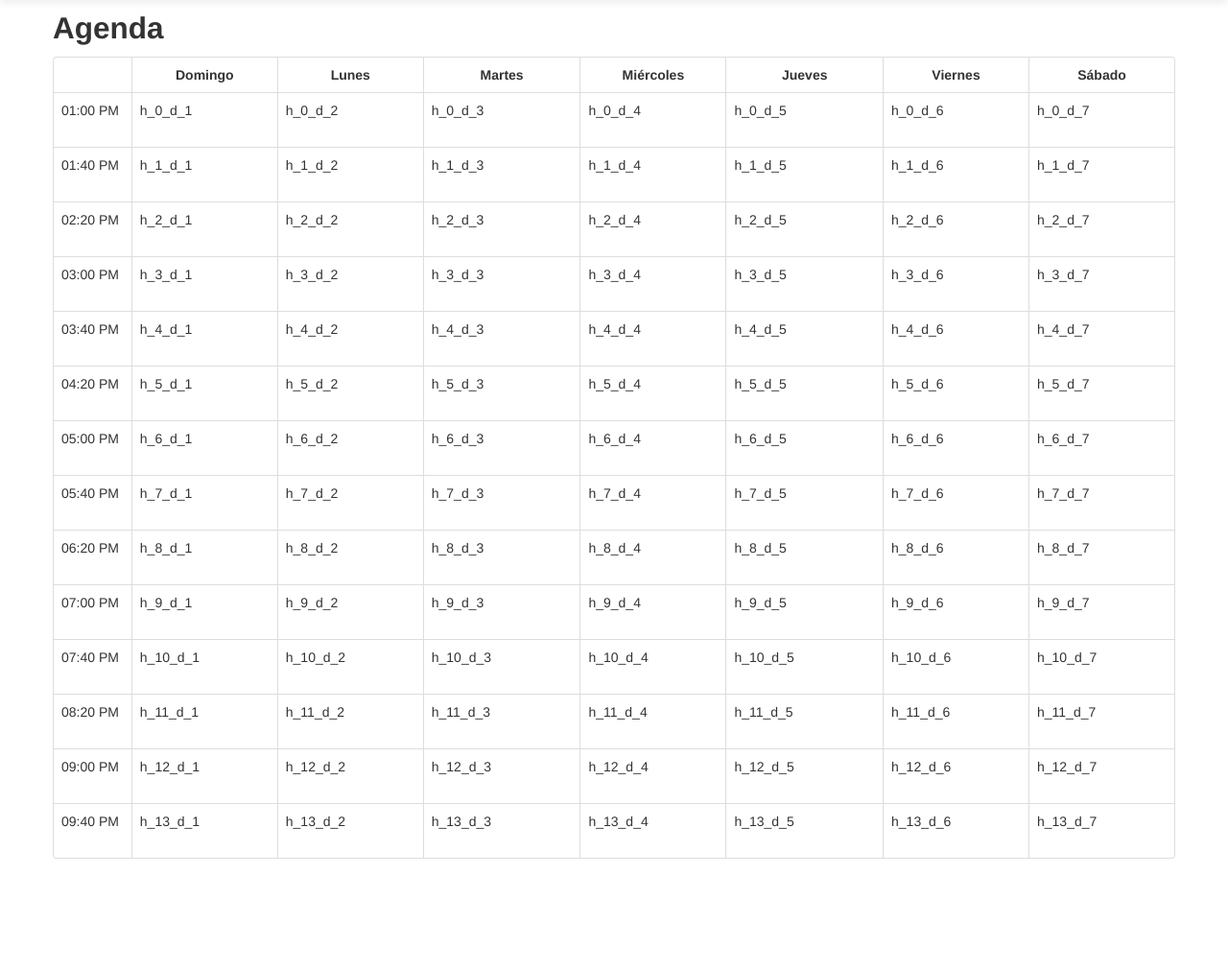
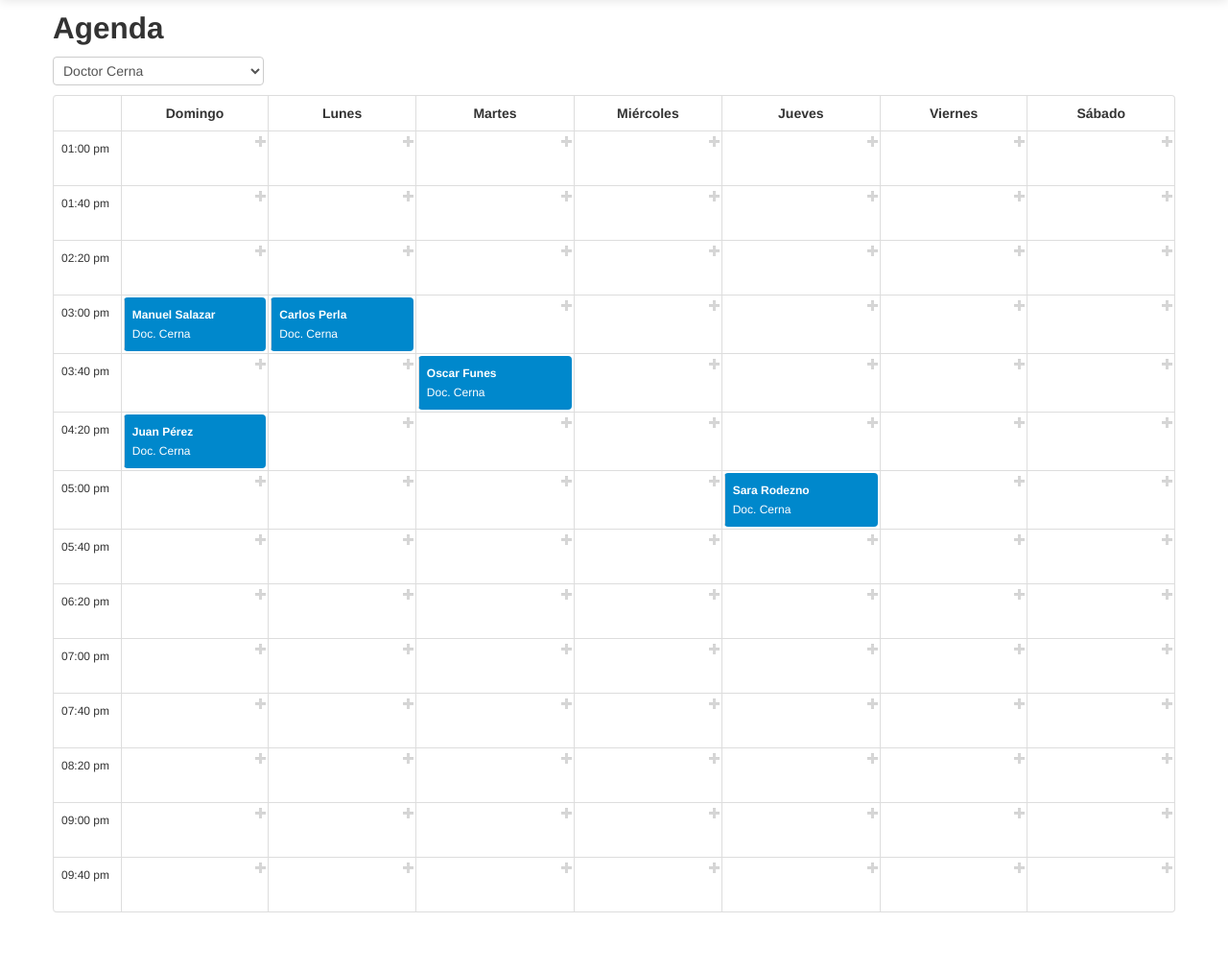
Before and after one commit to G3rcar/Consultorio, a PHP site: page /agenda.php in a window 1280 px wide. Shown: the part 41-1052 px from the top of the page at 96% size. Before the commit the page ends 936 px from the top, so only its background shows below. Run offline with PHP 8.4, Linux system fonts and the light colour scheme; a user stored in the database is signed in; some libraries are stand-ins or nearby versions.

Commit message:
Cambios realizados: departamentos.php cambié el icono de borrar y de editar agenda.php agregué funcionalidades para la agenda en JS agenda.js tiene el objeto que consultará e insertará los eventos (citas) objetos-comunes.js tiene un objeto principal llamado main con métodos comunes agenda.css lo adapté a lo que necesitaba encabezado.php le quité las referencias hacia agenda.css que no necesitaba

```diff
--- a/agenda.php
+++ b/agenda.php
@@ -13,18 +13,46 @@ $hora_fin = 1379887200;
 include("res/partes/encabezado.php");
 
 ?>
+	<link href="res/css/agenda.css" rel="stylesheet" />
+	<style type="text/css">
+		.headGrid {
+			background-color: #33b5e5;
+		}
+		.headGrid th{
+			color: #FFF;
+		}
+	</style>
+
+	<script type="text/javascript" src="libs/js/custom/agenda.js"></script>
+	<script type="text/javascript" src="libs/js/jquery-ui-1.10.3.custom.js"></script>
+	<script type="text/javascript">
+
+		$(document).ready(function(){
+			mainAgenda.crearEvento(1,'h_5_d_1','Juan P&eacute;rez','Doc. Cerna');
+			mainAgenda.crearEvento(2,'h_3_d_1','Manuel Salazar','Doc. Cerna');
+			mainAgenda.crearEvento(3,'h_3_d_2','Carlos Perla','Doc. Cerna');
+			mainAgenda.crearEvento(4,'h_4_d_3','Oscar Funes','Doc. Cerna');
+			mainAgenda.crearEvento(5,'h_6_d_5','Sara Rodezno','Doc. Cerna');
+		});
+
+	</script>
+
 
 
 	<h2>Agenda</h2>
+	<select>
+		<option>Doctor Cerna</option>
+		<option>Doctor Alvarado</option>
+	</select>
 
 
 		<!-- Agenda -->
 
 
-		<table class="calendar table table-bordered">
+		<table class="calendar table table-bordered table-fixed-header">
 		    <thead>
 		        <tr>
-		            <th width="7%">&nbsp;</th>
+		            <th width="6%">&nbsp;</th>
 		            <th width="13%">Domingo</th>
 		            <th width="13%">Lunes</th>
 		            <th width="14%">Martes</th>
@@ -42,10 +70,11 @@ $hora_contador=$hora_inicio;
 $finalizado=false;
 $ho=0;
 while($finalizado==false){
-	$hora = date("h:i A",$hora_contador);
-	echo "<tr> <td>{$hora}</td>";
+	$hora = date("h:i a",$hora_contador);
+	echo "<tr> <td class='horas'>{$hora}</td>";
 	for($i=1;$i<=7;$i++){
-		echo "<td class='no-events'> <div id='h_{$ho}_d_{$i}'>h_{$ho}_d_{$i}</td>";
+		echo "<td class='events'> <div id='h_{$ho}_d_{$i}'>
+			<span class='out-button'> <a href='#' title='Agregar'><i class='icon-plus'></i> </a> </span> </div> </td>";
 	}
 	echo "</tr>";
 
--- a/departamentos.php
+++ b/departamentos.php
@@ -50,7 +50,7 @@ include("res/partes/encabezado.php");
 					<ul class="nav nav-list">
 						<li class="nav-header">Opciones</li>
 						<li><a id="lnkAgregar" href="#"><i class="icon-plus"></i> Agregar</a></li>
-						<li><a id="lnkBorrar" href="#"><i class="icon-trash"></i> Borrar</a></li>
+						<li><a id="lnkBorrar" href="#"><i class="icon-remove"></i> Borrar</a></li>
 
 						<li class="nav-header">Otros</li>
 						<li class="active"><a href="#">Departamentos</a></li>
--- /dev/null
+++ b/libs/js/custom/agenda.js
@@ -0,0 +1,22 @@
+var mainAgenda = {
+
+	obtenerEvento:function(id,paciente,doctor){
+		return '<table class="has-events" height="100%" width="100%"><tr><td><div id="evento_'+id+'" p:id="'+id+'" class="has-events row-fluid practice">'+
+		'<span class="title">'+paciente+'</span>'+
+		'<span class="lecturer">'+doctor+'</span> '+
+		'<span class="buttons">'+
+			'<button class="btn btn-primary btn-hover" title="Editar"><i class="icon-edit icon-white"></i></button>'+
+			'<button class="btn btn-primary btn-hover" title="Cancelar"><i class="icon-remove icon-white"></i></button>'+
+		'</span> '+
+		'</div></td></tr></table>';
+	},
+
+	crearEvento:function(id,idObj,paciente,doctor){
+		var _t = this;
+		if(main.gO(idObj)){
+			main.gO(idObj).innerHTML = _t.obtenerEvento(1,paciente,doctor);
+		}
+	}
+
+
+}
--- a/libs/js/custom/objetos-comunes.js
+++ b/libs/js/custom/objetos-comunes.js
@@ -48,3 +48,9 @@ var gridCheck = {
 	}
 
 }
+
+
+
+var main = {
+	gO:function(id){ return document.getElementById(id); }
+}
--- a/res/css/agenda.css
+++ b/res/css/agenda.css
@@ -1,4 +1,4 @@
-		table.calendar {
+table.calendar {
     margin-bottom: 0;
 }
 
@@ -7,55 +7,98 @@ table.calendar > thead > tr > th {
 }
 
 table.calendar > tbody > tr > td {
-    height: 20px;
+    height: 40px;
+}
+
+table.calendar > tbody > tr > td.events {
+    padding: 2px;
+    position: relative;
+}
+
+table.calendar > tbody > tr > td.horas {
+    font-size: 12px;
 }
 
 table.calendar > tbody > tr > td > div {
-    //padding: 8px;
-    height: 40px;
+    padding: 2px;
     overflow: hidden;
     display: inline-block;
     vertical-align: middle;
     float: left;
 }
 
-table.calendar > tbody > tr > td.has-events {
+table.calendar > tbody > tr > td > div {
     color: white;
-    cursor: pointer;
     padding: 0;
     border-radius: 4px;
+    width: 100%;
 }
 
-table.calendar > tbody > tr > td.has-events > div {
+table.calendar > tbody > tr > td > div > table.has-events {
+    position: relative;
     background-color: #08C;
     border-left: 1px solid white;
+    cursor: pointer;
+    height: 100%;
+    width: 100%;
+    display: table;
+    transition: all 1s;
 }
 
-table.calendar > tbody > tr > td.has-events > div:first-child {
+table.calendar > tbody > tr > td > div > table.has-events .buttons {
+    display: inline-block;
+    position: absolute;
+    top: 0;
+    right: 0;
+    color: #000;
+    padding: 0;
+    visibility: hidden;
+    border-radius: 0 0 0 3px;
+    overflow: hidden;
+    opacity: 0.8;
+    transition: all 0.5s;
+}
+
+table.calendar > tbody > tr > td > div > table.has-events:hover .buttons,
+table.calendar > tbody > tr > td > div > table.has-events:focus .buttons{
+    visibility: visible;
+}
+
+table.calendar > tbody > tr > td > div > table.has-events .buttons:hover{
+    opacity: 1;
+    box-shadow: 0 0 15px #000000;
+}
+
+table.calendar > tbody > tr > td > div > table.has-events:hover {
+    background-color: #099CE6;
+}
+
+table.calendar > tbody > tr > td > div > div:first-child {
     border-left: 0;
     margin-left: 1px;
 }
 
-table.calendar > tbody > tr > td.has-events > div.practice {
+table.calendar > tbody > tr > td > div > div.practice {
     opacity: 0.7;
 }
-table.calendar > tbody > tr > td.conflicts > div > span.title {
+table.calendar > tbody > tr > td > td.conflicts > div > span.title {
     //color: red;
 }
-table.calendar > tbody > tr > td.max-conflicts > div {
+table.calendar > tbody > tr > td > td.max-conflicts > div {
     background-color: red;
     color: white;
 }
 
-table.calendar > tbody > tr > td.has-events > div > span {
+table.calendar > tbody > tr > td > div > table.has-events span {
     display: block;
-    text-align: center;
+    text-align: left;
+    font-size: 12px;
 }
-table.calendar > tbody > tr > td.has-events > div > span a {
+table.calendar > tbody > tr > td > div > table.has-events span a {
     color: white;
 }
 
-table.calendar > tbody > tr > td.has-events > div > span.title {
+table.calendar > tbody > tr > td > div > table.has-events span.title {
     font-weight: bold;
 }
 
@@ -66,3 +109,27 @@ table.table-borderless > thead > tr > th, table.table-borderless > tbody > tr >
 .table tbody tr.hover td, .table tbody tr.hover th {
     background-color: whiteSmoke;
 }
+
+
+.btn-hover{
+    border-radius: 0;
+    padding: 0 5px 0 5px;
+}
+
+.out-button{
+    position:absolute;
+    top:0;
+    right:0;
+}
+
+.out-button a{
+    opacity:0.2;
+}
+
+.events:hover .out-button a{
+    opacity: 0.7;
+}
+
+.events:hover .out-button a:hover{
+    opacity: 1;
+}
--- a/res/partes/encabezado.php
+++ b/res/partes/encabezado.php
@@ -9,7 +9,6 @@
 
 	<link href="res/css/bootstrap/css/bootstrap.css" rel="stylesheet">
 	<link href="res/css/bootstrap/css/bootstrap-responsive.css" rel="stylesheet">
-	<link href="res/css/agenda.css" rel="stylesheet">
 	<link href="res/css/humane.css" rel="stylesheet">
 
 
@@ -21,6 +20,7 @@
 	<script type="text/javascript" src="libs/js/bootstrap/bootstrap-dropdown.js"></script>
 	<script type="text/javascript" src="libs/js/bootstrap/bootstrap-modal.js"></script>
 	<script type="text/javascript" src="libs/js/bootbox.min.js"></script>
+	<script type="text/javascript" src="libs/js/custom/objetos-comunes.js"></script>
 
 	<script type="text/javascript">
 		$(document).ready(function(){
--- a/stores/departamentos.php
+++ b/stores/departamentos.php
@@ -28,8 +28,8 @@ switch ($accion) {
 			$i=0;
 			while($iDepto = $conexion->fetchArray($res["result"])){
 				//Iconos
-				$editar = "<a href='#' onClick='manto.editar({$iDepto["id"]});' title='Editar' ><i class='icon-pencil'></i></a>";
-				$borrar = "<a href='#' onClick='manto.borrar({$iDepto["id"]});' title='Borrar' ><i class='icon-trash'></i></a>";
+				$editar = "<a href='#' onClick='manto.editar({$iDepto["id"]});' title='Editar' ><i class='icon-edit'></i></a>";
+				$borrar = "<a href='#' onClick='manto.borrar({$iDepto["id"]});' title='Borrar' ><i class='icon-remove'></i></a>";
 
 				$valoresFila = array($iDepto["nombre"],$iDepto["creacion"],$editar,$borrar);
 				$fila = array("id"=>$iDepto["id"],"valores"=>$valoresFila);
```
